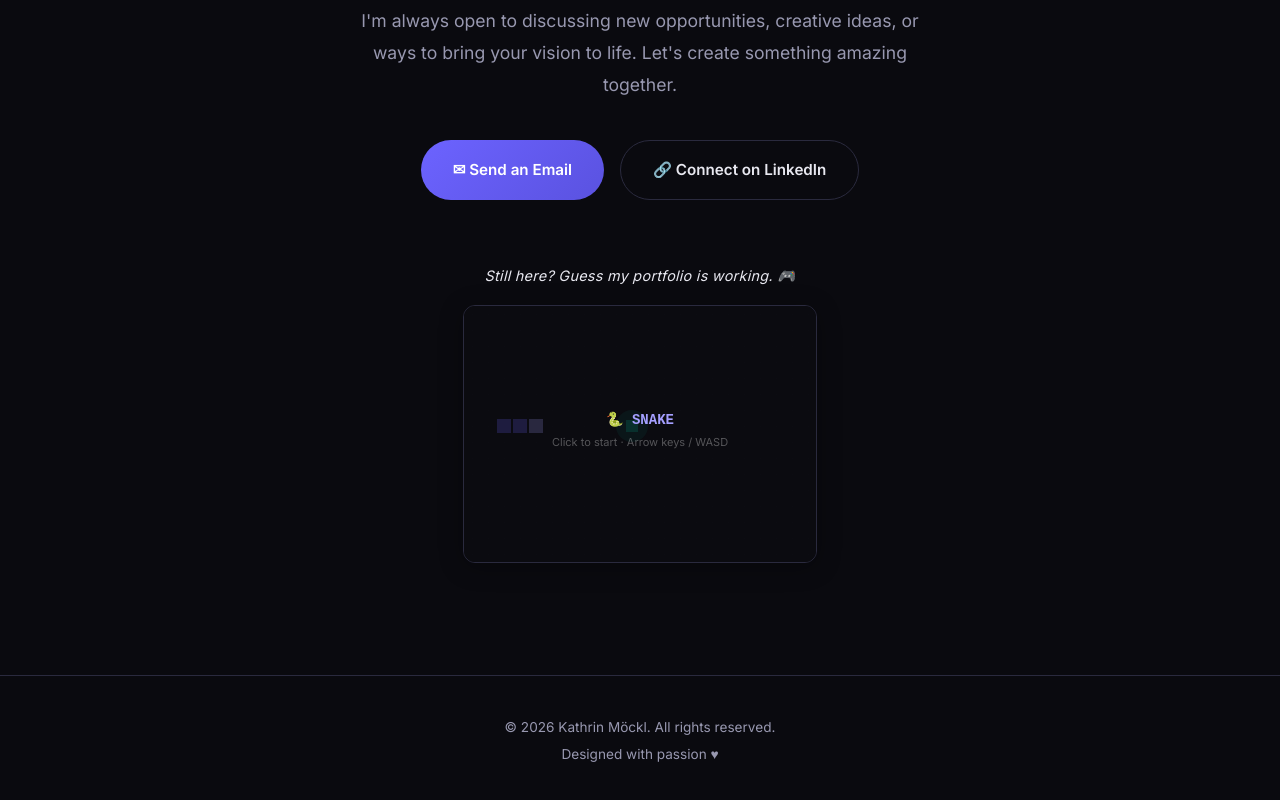
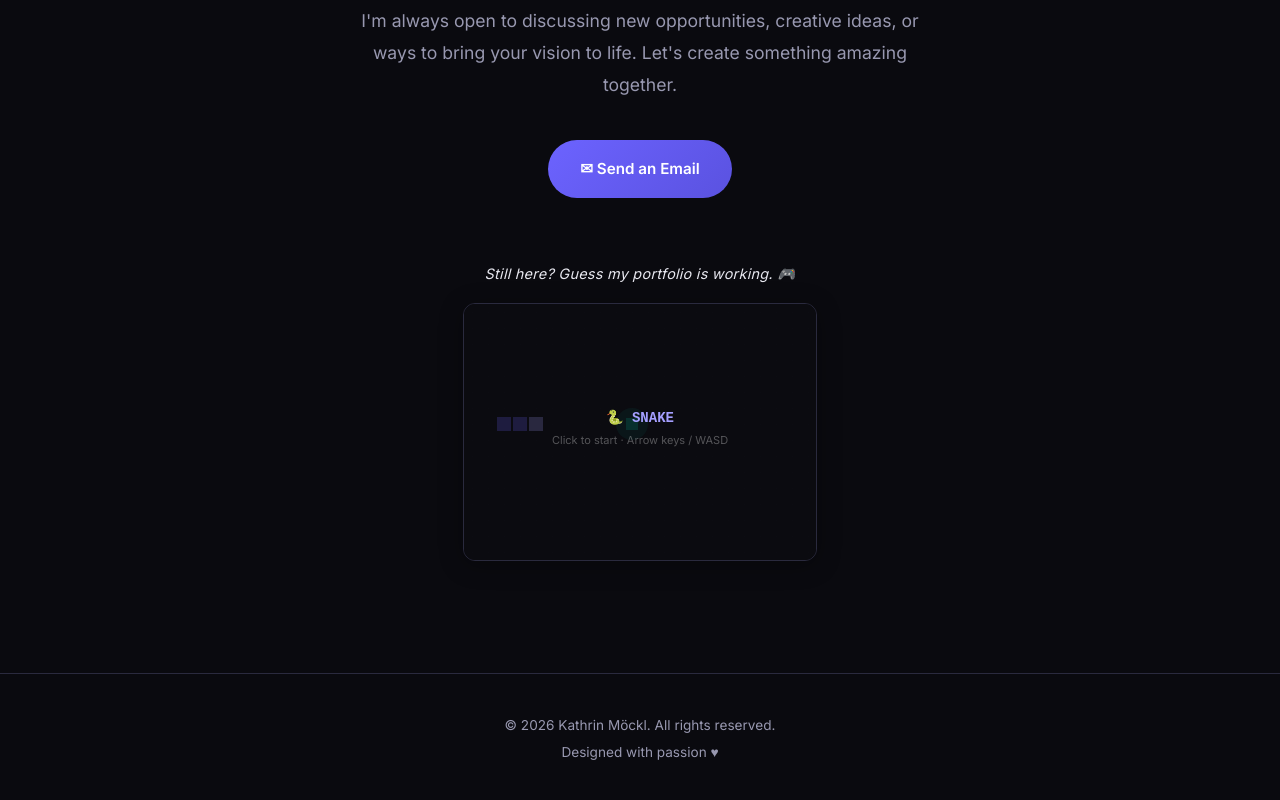
Before and after one commit to Moeckl-kathrin/Portfolio, a React (Vite) app: page / in a window 1280 px wide. Shown: the part 4672-5472 px from the top of the page. Built offline with nearby package versions, Linux system fonts and the light colour scheme.

Commit message:
initial test

```diff
--- a/src/components/Contact.tsx
+++ b/src/components/Contact.tsx
@@ -15,14 +15,6 @@ export default function Contact() {
         >
           ✉ {t.contact.email}
         </a>
-        <a
-          href="https://linkedin.com"
-          target="_blank"
-          rel="noopener noreferrer"
-          className="contact__btn contact__btn--secondary"
-        >
-          🔗 {t.contact.linkedin}
-        </a>
       </div>
       <SnakeGame />
     </section>
```
